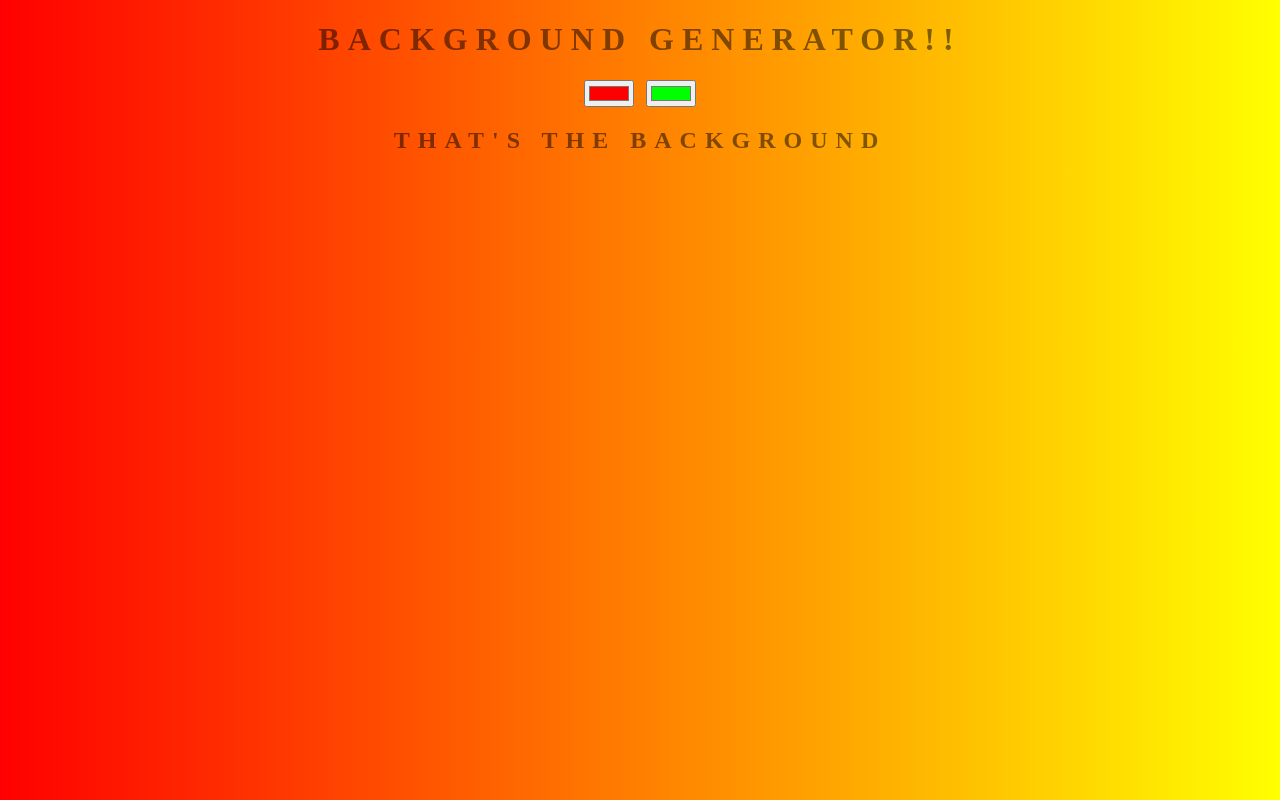
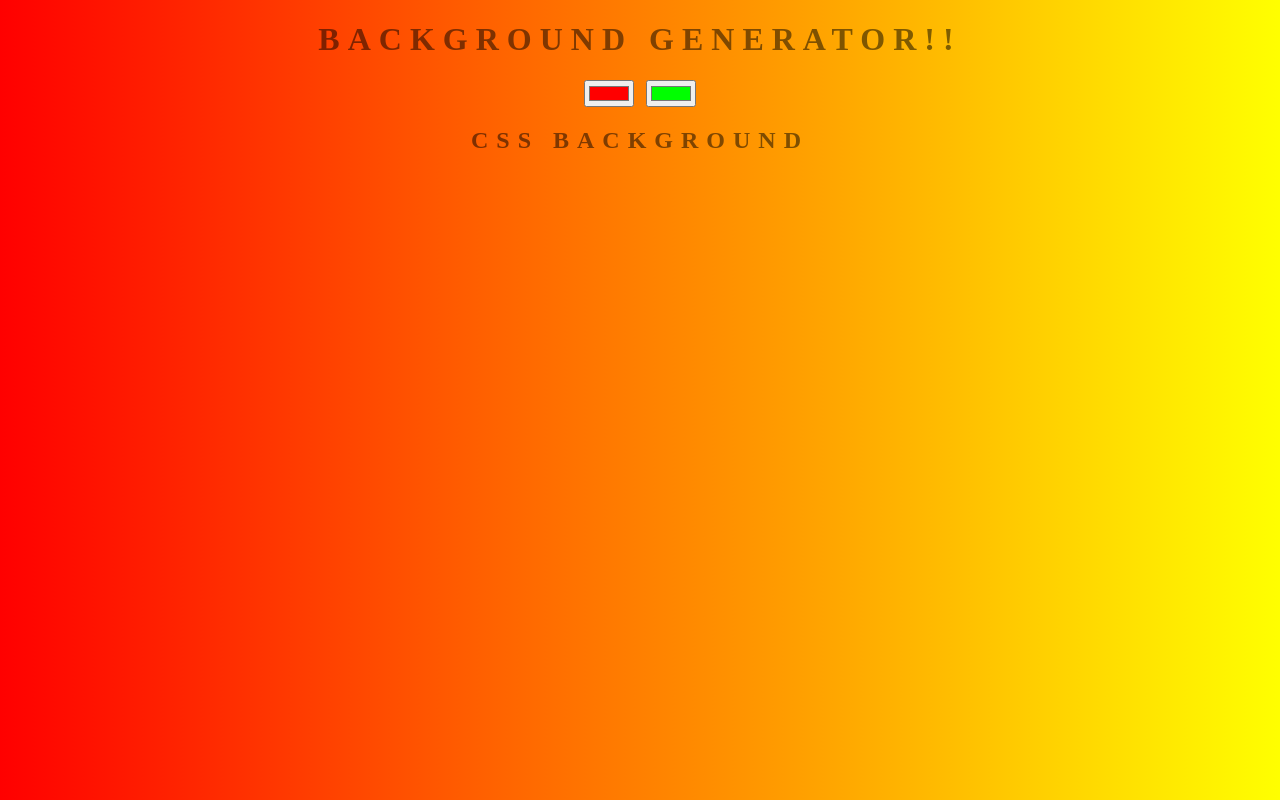
Before and after one commit to nidarg/background-color, a plain HTML site: page index.html in a window 1280 px wide. Drawn offline with Linux system fonts and the light colour scheme.

Commit message:
change text on h2

```diff
--- a/index.html
+++ b/index.html
@@ -8,7 +8,7 @@
             <h1>Background Generator!!</h1>
             <input class="color1" type="color" name="color1" value="#ff0000">
             <input class="color2" type="color" name="color2" value="#00ff00">
-            <h2>That's the background</h2>
+            <h2> CSS background</h2>
             <h3></h3>
             <script type="text/javascript" src="script.js"></script>
         </body>
```
